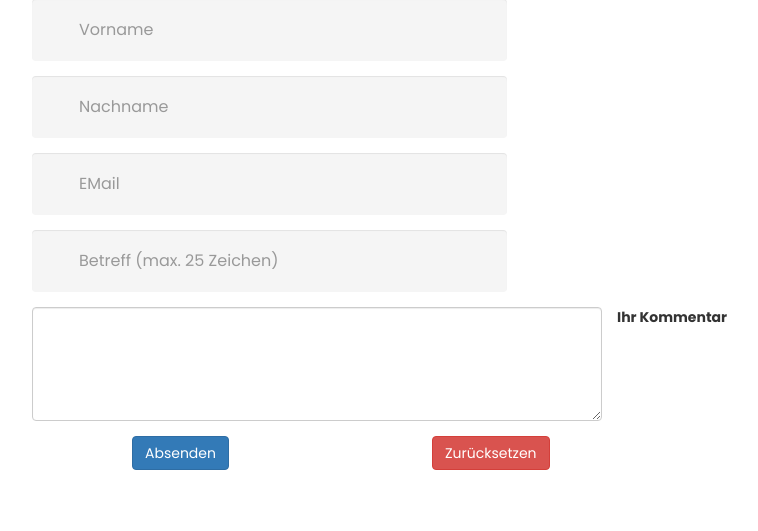
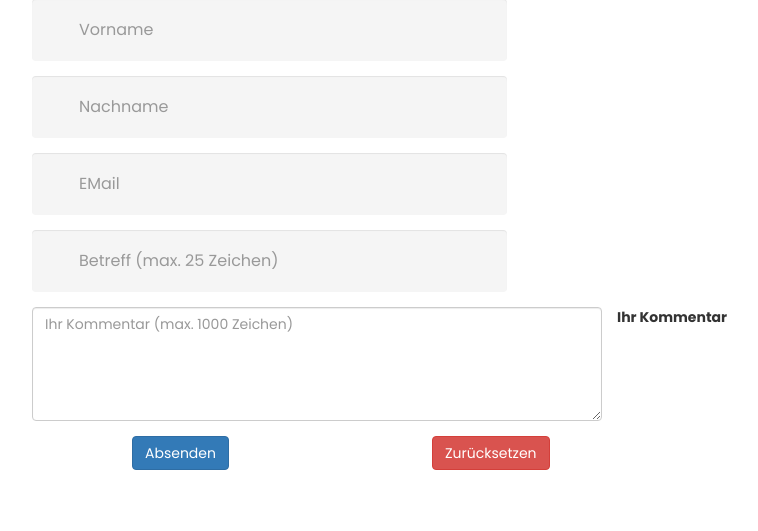
Before and after one commit to AlphRaue/connputer.final, a PHP site: page /sites/kontakt.php in a window 1280 px wide. Shown: the part 977-1508 px from the top of the page, without its empty margins (23-781 px from the left). Run offline with PHP 8.4, Linux system fonts and the light colour scheme; some libraries are stand-ins or nearby versions.

Commit message:
Placeholder für <Textarea> Anbinung CodeAlike.

```diff
--- /dev/null
+++ b/codealike.json
@@ -0,0 +1,4 @@
+{
+  "projectId": "41ab53b7-70ad-40f6-97dc-bd4aad02df4b",
+  "projectName": "connputer.final"
+}
--- a/sites/kontakt.php
+++ b/sites/kontakt.php
@@ -2,7 +2,7 @@
 <html lang="de">
 <head>
     <title>ConnPuter Kontakt</title>
-	<?php include_once( "../sites/static/head.html" ); ?>
+    <?php include_once("../sites/static/head.html"); ?>
 </head>
 
 <body>
@@ -87,7 +87,7 @@
                             <label class="control-label" for="sendgood"></label>
                             <input
                                 <?php // Auslösen der Sendebestätigung:
-			                    if ( isset( $_GET["ifsend"] ) ) {
+                                if (isset($_GET["ifsend"])) {
                                     echo "type=text";
                                 } else {
                                     echo "type=hidden";
@@ -159,16 +159,16 @@
                             <div class="form-group">
                                 <label for="comment">Ihr Kommentar</label>
                                 <div class="col-sm-6">
+                                    <!-- For "placeholder": No whitespace or wordwrap between "></textarea>"!!! -->
                                     <textarea class="form-control"
                                               rows="5"
                                               cols="50"
                                               wrap="hard"
                                               id="comment"
                                               name="comment"
-                                              maxlength="1111"
-                                              required
-                                    >
-                                    </textarea>
+                                              placeholder="Ihr Kommentar (max. 1000 Zeichen)"
+                                              maxlength="1000"
+                                              required></textarea>
                                 </div>
                             </div>
                             <div class="form-group">
```
Lines whose indentation alone changed are shown as unchanged.
